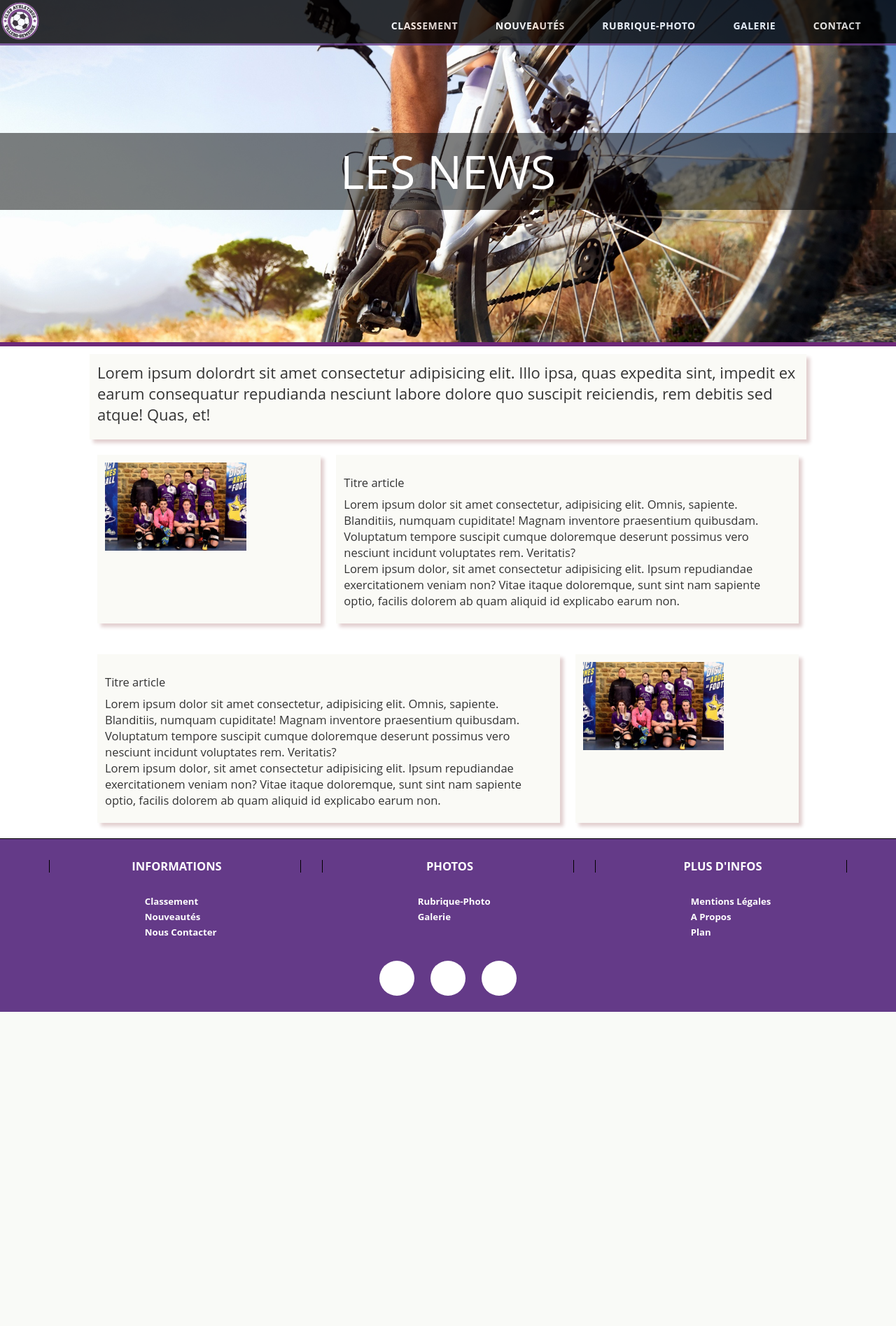
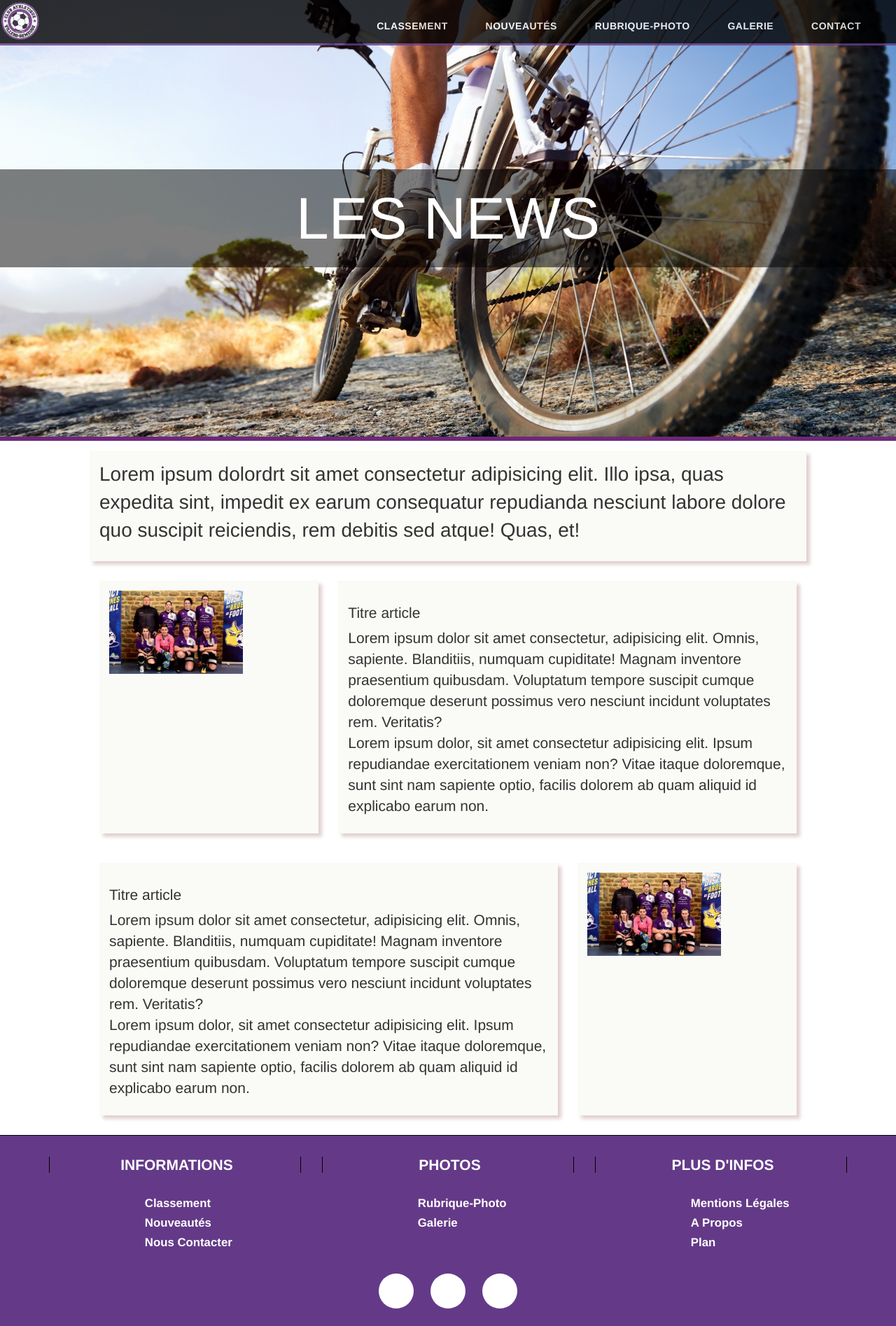
Before and after one commit to Jcollart/RUCBY, a PHP site: page /news.php in a window 1280 px wide. Shown: the whole page at 70% size. Before the commit the page ends 1446 px from the top, so only its background shows below. Run offline with PHP 8.4, Linux system fonts and the light colour scheme; some libraries are stand-ins or nearby versions; some web fonts are replaced.

Commit message:
changement dimension

```diff
--- a/css/footer.css
+++ b/css/footer.css
@@ -5,17 +5,6 @@
     box-sizing: border-box;
   }
 
-  html, body {
-    height: 100%;
-  }
-
-  body {
-    font: 11px "Open Sans", sans-serif;
-    margin: auto;
-    display: flex;
-    flex-flow: column nowrap;
-    justify-content: space-between;
-  }
 
   ul {
     list-style: none;
```
Also changed, not shown: css/rubphotos.css (+4 -4 lines).
